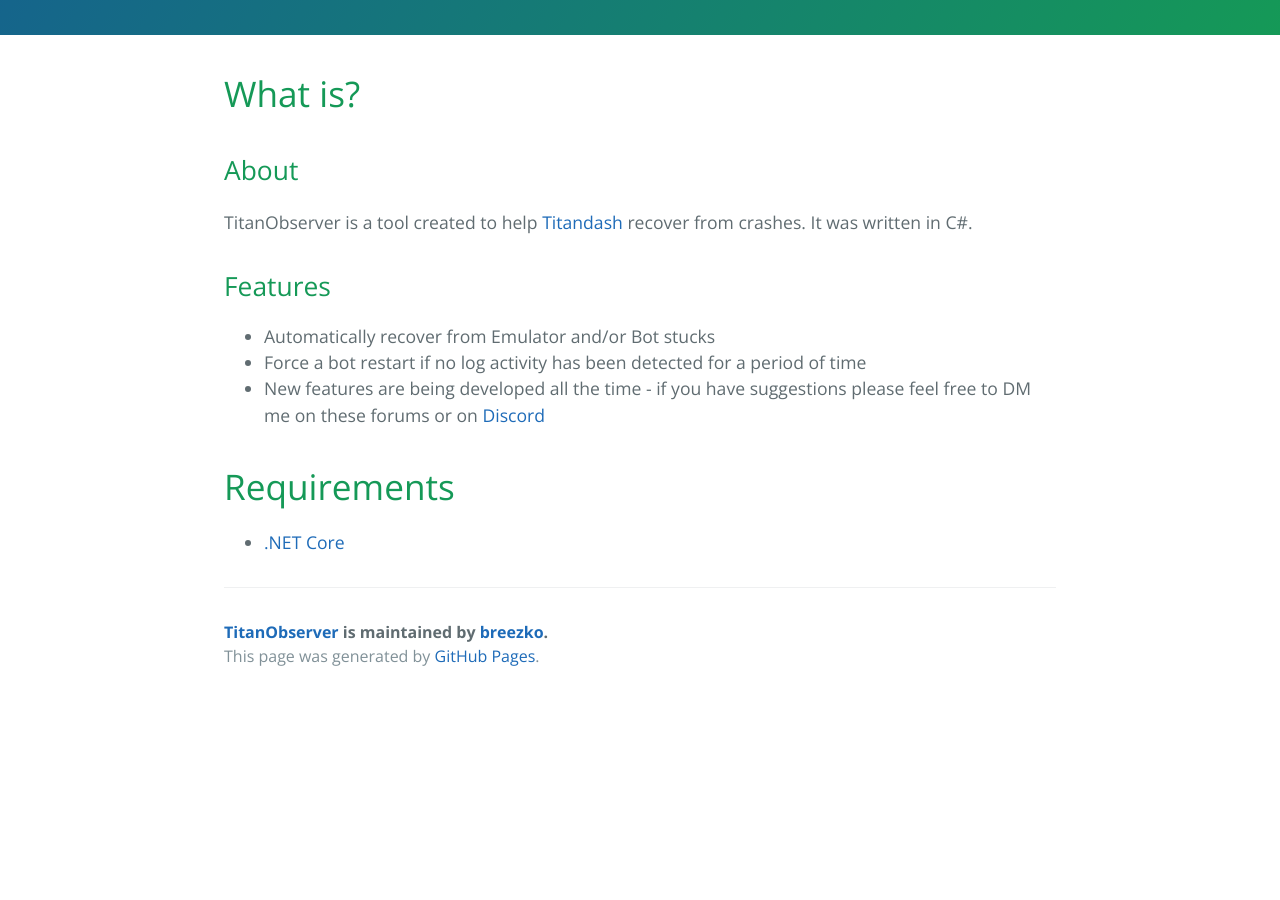
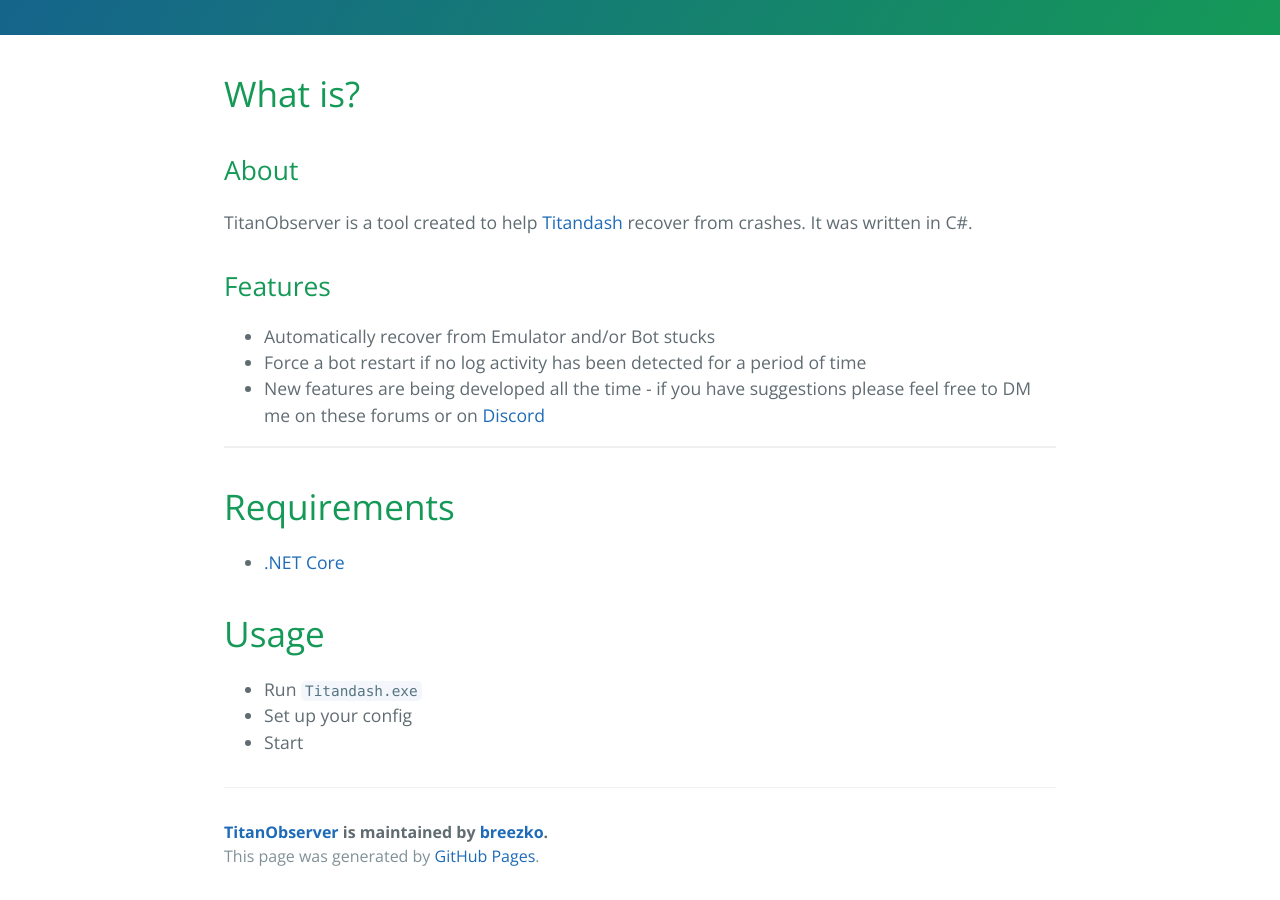
Before and after one commit to breezko/TitanObserver, a Jekyll site: the page built from index.md, in a window 1280 px wide and 900 px high, scrolled down 580 px. Built offline with Jekyll 4.4.1, drawn with Linux system fonts in a browser that asks for light colours; before the commit the page ends 1280 px from its top, so only the background shows below that.

Commit message:
auto update

```diff
--- a/index.md
+++ b/index.md
@@ -14,7 +14,14 @@
 * Force a bot restart if no log activity has been detected for a period of time
 * New features are being developed all the time - if you have suggestions please feel free to DM me on these forums or on [Discord](https://discord.gg/QwhNYhS)
 
+* * *
 
 # Requirements
 
 * [.NET Core](https://dotnet.microsoft.com/download/dotnet-core/current/runtime)
+
+# Usage
+
+* Run `Titandash.exe`
+* Set up your config
+* Start
```
